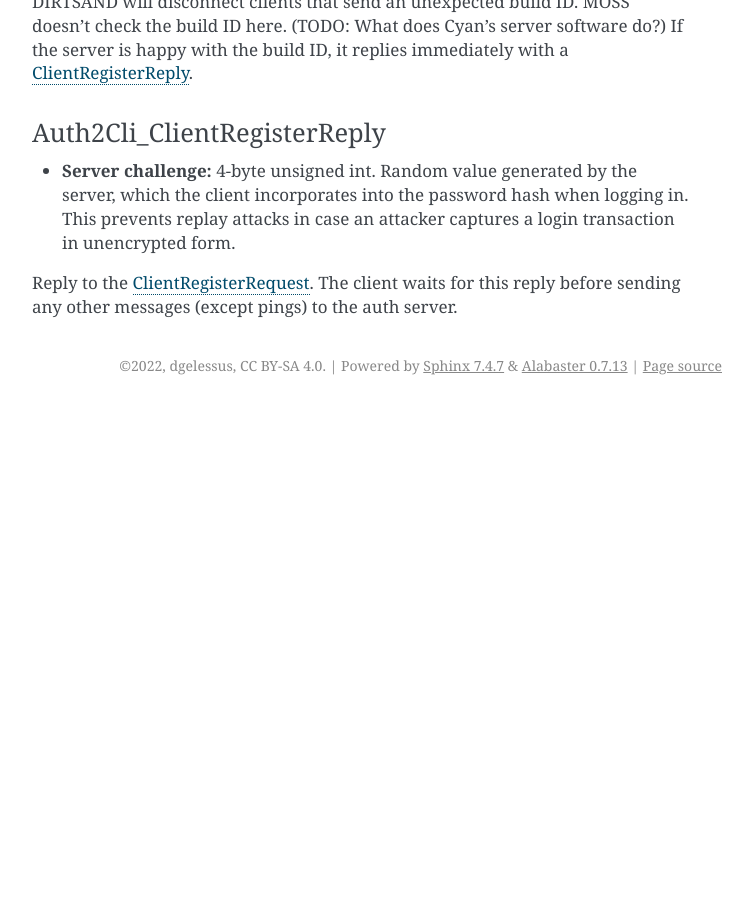
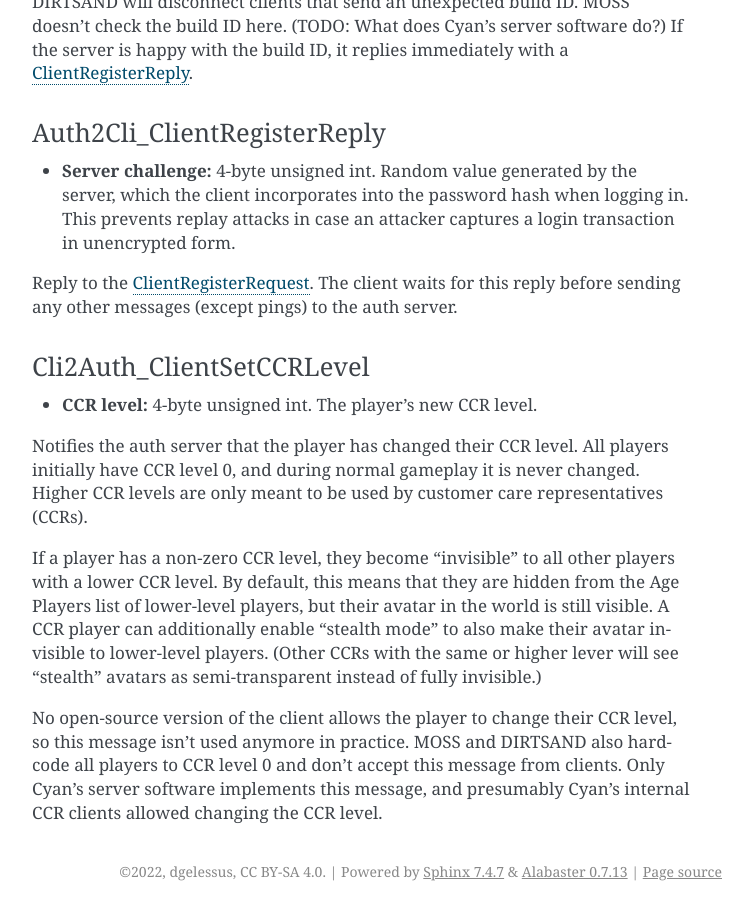
Before and after one commit to dgelessus/NAGUS, a Sphinx documentation site: the page built from docs/uru/auth_server.rst, in a window 1280 px wide and 900 px high, scrolled down 4725 px. Shown: the whole window, without its empty margins (388-1141 px from the left). Built offline with Sphinx 7.4.7, drawn with Linux system fonts in a browser that asks for light colours; before the commit the page ends 5130 px from its top, so only the background shows below that; some of the changed text lies outside the part shown.

Commit message:
Document Cli2Auth_ClientSetCCRLevel

```diff
--- a/docs/uru/auth_server.rst
+++ b/docs/uru/auth_server.rst
@@ -40,7 +40,7 @@ and request/reply pairs align better.
    ,,:ref:`NotifyNewBuild <auth2cli_notify_new_build>`,2
    ,*Client*,,
    1,:ref:`ClientRegisterRequest <cli2auth_client_register_request>`,:ref:`ClientRegisterReply <auth2cli_client_register_reply>`,3
-   2,ClientSetCCRLevel,,
+   2,:ref:`ClientSetCCRLevel <cli2auth_client_set_ccr_level>`,,
    ,*Account*,,
    3,AcctLoginRequest,AcctLoginReply,4
    4,AcctSetEulaVersion,,
@@ -217,3 +217,37 @@ Auth2Cli_ClientRegisterReply
 
 Reply to the :ref:`ClientRegisterRequest <cli2auth_client_register_request>`.
 The client waits for this reply before sending any other messages (except pings) to the auth server.
+
+.. index:: CCR level
+   :name: ccr_level
+
+.. index:: stealth mode
+   :name: stealth_mode
+
+.. _cli2auth_client_set_ccr_level:
+
+Cli2Auth_ClientSetCCRLevel
+^^^^^^^^^^^^^^^^^^^^^^^^^^
+
+* **CCR level:** 4-byte unsigned int.
+  The player's new CCR level.
+
+Notifies the auth server that the player has changed their CCR level.
+All players initially have CCR level 0,
+and during normal gameplay it is never changed.
+Higher CCR levels are only meant to be used by customer care representatives (CCRs).
+
+If a player has a non-zero CCR level,
+they become "invisible" to all other players with a lower CCR level.
+By default,
+this means that they are hidden from the Age Players list of lower-level players,
+but their avatar in the world is still visible.
+A CCR player can additionally enable "stealth mode" to also make their avatar invisible to lower-level players.
+(Other CCRs with the same or higher lever will see "stealth" avatars as semi-transparent instead of fully invisible.)
+
+No open-source version of the client allows the player to change their CCR level,
+so this message isn't used anymore in practice.
+MOSS and DIRTSAND also hardcode all players to CCR level 0
+and don't accept this message from clients.
+Only Cyan's server software implements this message,
+and presumably Cyan's internal CCR clients allowed changing the CCR level.
```
